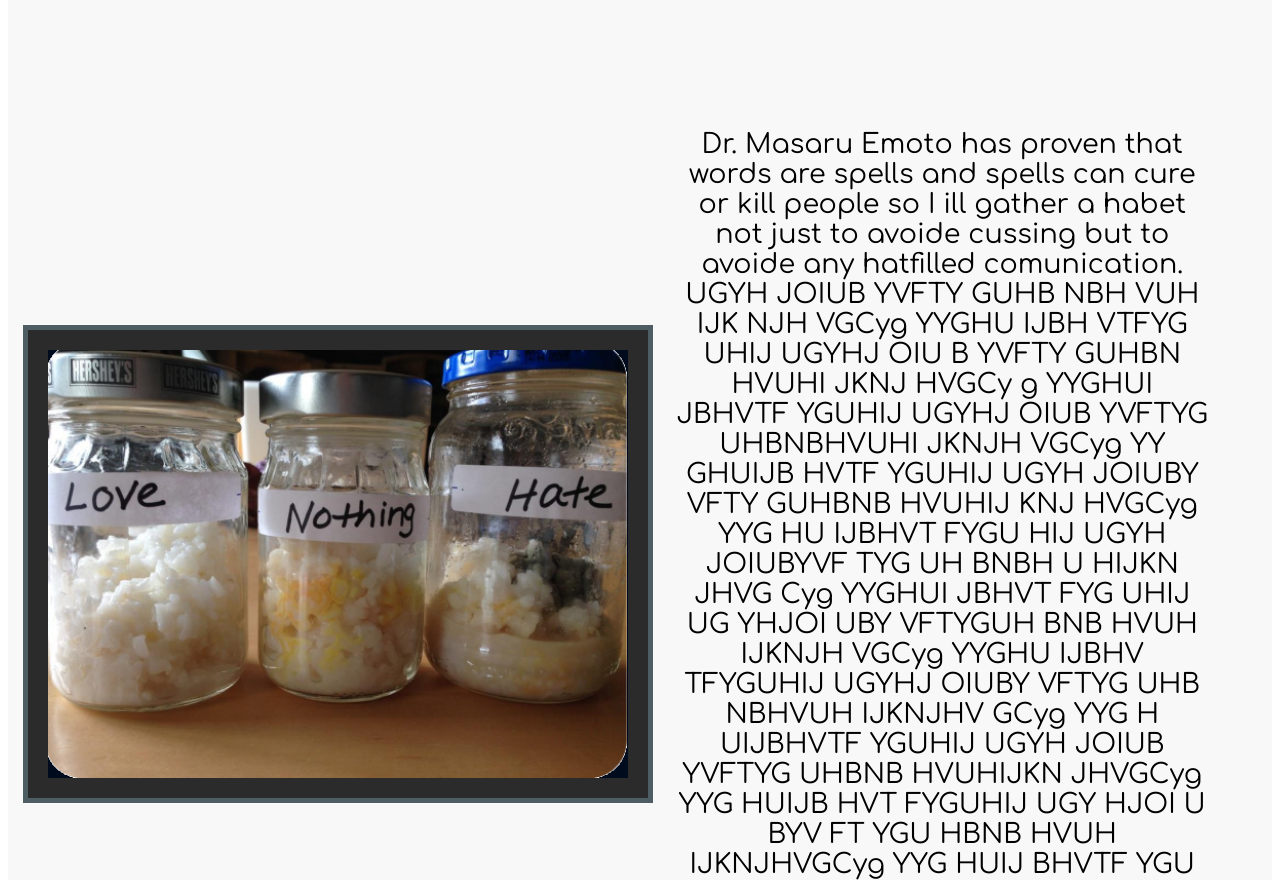
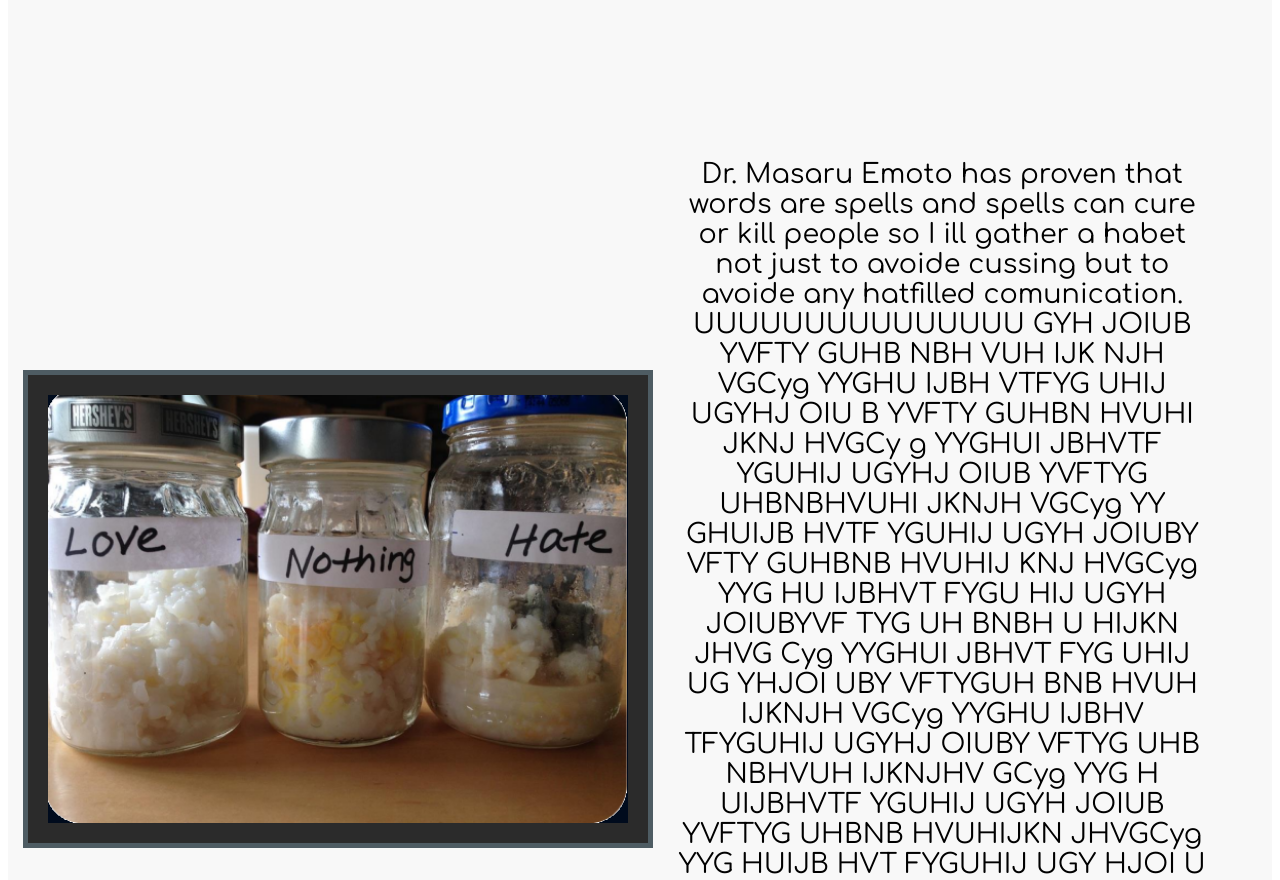
Before and after one commit to Ganon3/About_me, a plain HTML site: page projects.html in a window 1280 px wide. Shown: the part 2003-2883 px from the top of the page. Drawn offline with Linux system fonts and the light colour scheme.

Commit message:
adding text

```diff
--- a/projects.html
+++ b/projects.html
@@ -92,7 +92,7 @@
             <img id="PG1" src="images/PJ_ME.jpg" alt="me in pajamas">
             <p id="PG2">UGYH JOIUB YVFTY GUHB NBH VUH IJK NJH VGCyg YYGHU IJBH VTFYG UHIJ UGYHJ OIU B YVFTY GUHBN HVUHI JKNJ HVGCy g YYGHUI JBHVTF YGUHIJ UGYHJ OIUB YVFTYG UHBNBHVUHI JKNJH VGCyg YY GHUIJB HVTF YGUHIJ UGYH JOIUBY VFTY GUHBNB HVUHIJ KNJ HVGCyg YYG HU IJBHVT FYGU HIJ UGYH JOIUBYVF TYG UH BNBH U HIJKN JHVG Cyg YYGHUI JBHVT FYG UHIJ UG YHJOI UBY VFTYGUH BNB HVUH IJKNJH VGCyg YYGHU IJBHV TFYGUHIJ UGYHJ OIUBY VFTYG UHB NBHVUH IJKNJHV GCyg YYG H UIJBHVTF YGUHIJ UGYH JOIUB YVFTYG UHBNB HVUHIJKN JHVGCyg YYG HUIJB HVT FYGUHIJ UGY HJOI U BYV FT YGU HBNB HVUH IJKNJHVGCyg YYG HUIJ BHVTF YGU HIJ UGYHJ OIUBY VFTY GUHB NBHV UHI JKNJHVGCyg YYGH UIJBH VTFYGU H IJ UGYHJO IU BYVF TYGU HB</p>
             <img id="PG3" src="images/Value_of_words.png" alt="jar with words on them">
-            <p id="PG4">Dr. Masaru Emoto has proven that words are spells and spells can cure or kill people so I ill gather a habet not just to avoide cussing but to avoide any hatfilled comunication. UGYH JOIUB YVFTY GUHB NBH VUH IJK NJH VGCyg YYGHU IJBH VTFYG UHIJ UGYHJ OIU B YVFTY GUHBN HVUHI JKNJ HVGCy g YYGHUI JBHVTF YGUHIJ UGYHJ OIUB YVFTYG UHBNBHVUHI JKNJH VGCyg YY GHUIJB HVTF YGUHIJ UGYH JOIUBY VFTY GUHBNB HVUHIJ KNJ HVGCyg YYG HU IJBHVT FYGU HIJ UGYH JOIUBYVF TYG UH BNBH U HIJKN JHVG Cyg YYGHUI JBHVT FYG UHIJ UG YHJOI UBY VFTYGUH BNB HVUH IJKNJH VGCyg YYGHU IJBHV TFYGUHIJ UGYHJ OIUBY VFTYG UHB NBHVUH IJKNJHV GCyg YYG H UIJBHVTF YGUHIJ UGYH JOIUB YVFTYG UHBNB HVUHIJKN JHVGCyg YYG HUIJB HVT FYGUHIJ UGY HJOI U BYV FT YGU HBNB HVUH IJKNJHVGCyg YYG HUIJ BHVTF YGU HIJ UGYHJ OIUBY VFTY GUHB NBHV UHI JKNJHVGCyg YYGH UIJBH VTFYGU H IJ UGYHJO IU BYVF TYGU HB </p>
+            <p id="PG4">Dr. Masaru Emoto has proven that words are spells and spells can cure or kill people so I ill gather a habet not just to avoide cussing but to avoide any hatfilled comunication. UUUUUUUUUUUUUUU GYH JOIUB YVFTY GUHB NBH VUH IJK NJH VGCyg YYGHU IJBH VTFYG UHIJ UGYHJ OIU B YVFTY GUHBN HVUHI JKNJ HVGCy g YYGHUI JBHVTF YGUHIJ UGYHJ OIUB YVFTYG UHBNBHVUHI JKNJH VGCyg YY GHUIJB HVTF YGUHIJ UGYH JOIUBY VFTY GUHBNB HVUHIJ KNJ HVGCyg YYG HU IJBHVT FYGU HIJ UGYH JOIUBYVF TYG UH BNBH U HIJKN JHVG Cyg YYGHUI JBHVT FYG UHIJ UG YHJOI UBY VFTYGUH BNB HVUH IJKNJH VGCyg YYGHU IJBHV TFYGUHIJ UGYHJ OIUBY VFTYG UHB NBHVUH IJKNJHV GCyg YYG H UIJBHVTF YGUHIJ UGYH JOIUB YVFTYG UHBNB HVUHIJKN JHVGCyg YYG HUIJB HVT FYGUHIJ UGY HJOI U BYV FT YGU HBNB HVUH IJKNJHVGCyg YYG HUIJ BHVTF YGU HIJ UGYHJ OIUBY VFTY GUHB NBHV UHI JKNJHVGCyg YYGH UIJBH VTFYGU H IJ UGYHJO IU BYVF TYGU HB </p>
         </div>
       </main>
 
```
